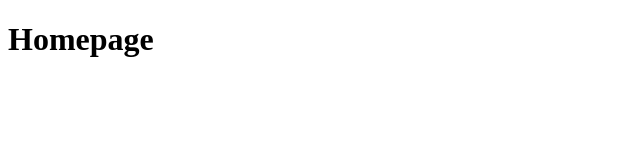
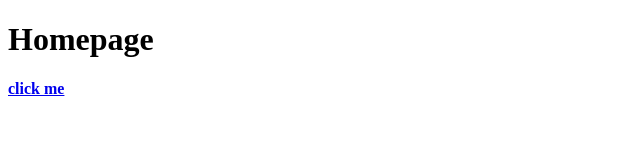
Before and after one commit to aejmil/odin-links-and-images, a plain HTML site: page index.html in a window 1280 px wide. Shown: the full height of the page, 0-640 px from the left. Drawn offline with Linux system fonts and the light colour scheme.

Commit message:
added links

```diff
--- a/index.html
+++ b/index.html
@@ -7,6 +7,7 @@
 
 <body>
     <h1>Homepage</h1>
+    <strong><a href="https://www.theodinproject.com/about" target="_blank" rel="noopener noreferrer">click me</a></strong>
 </body>
 
 </html>
```
